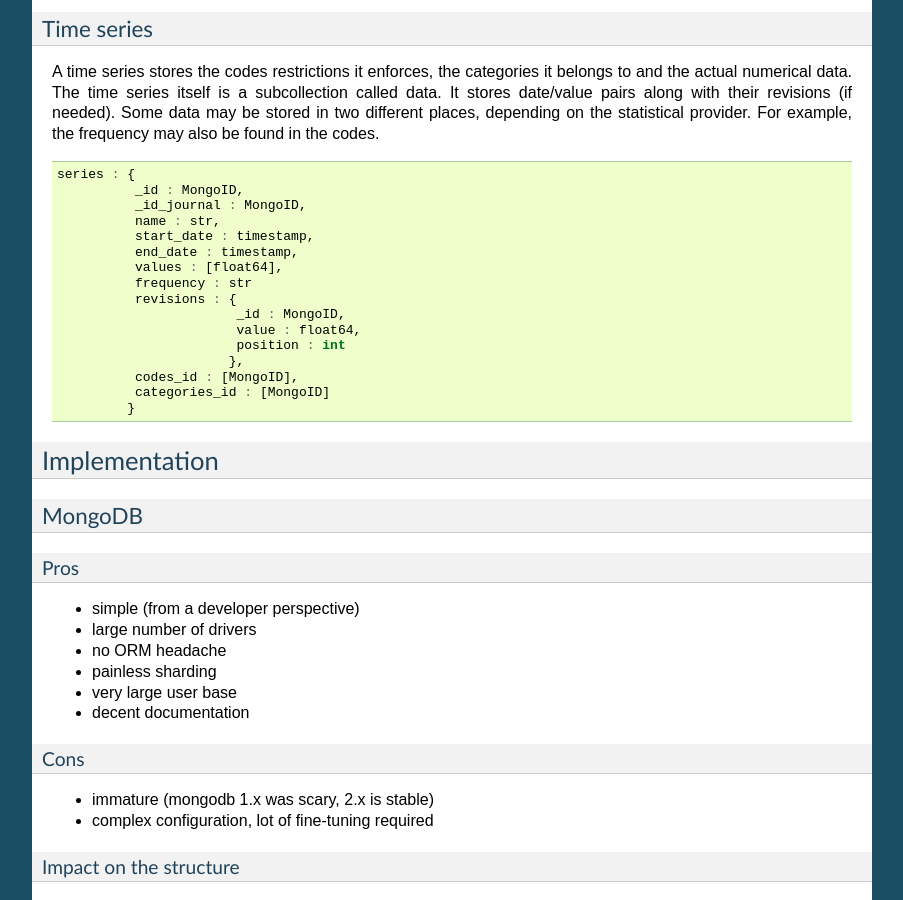
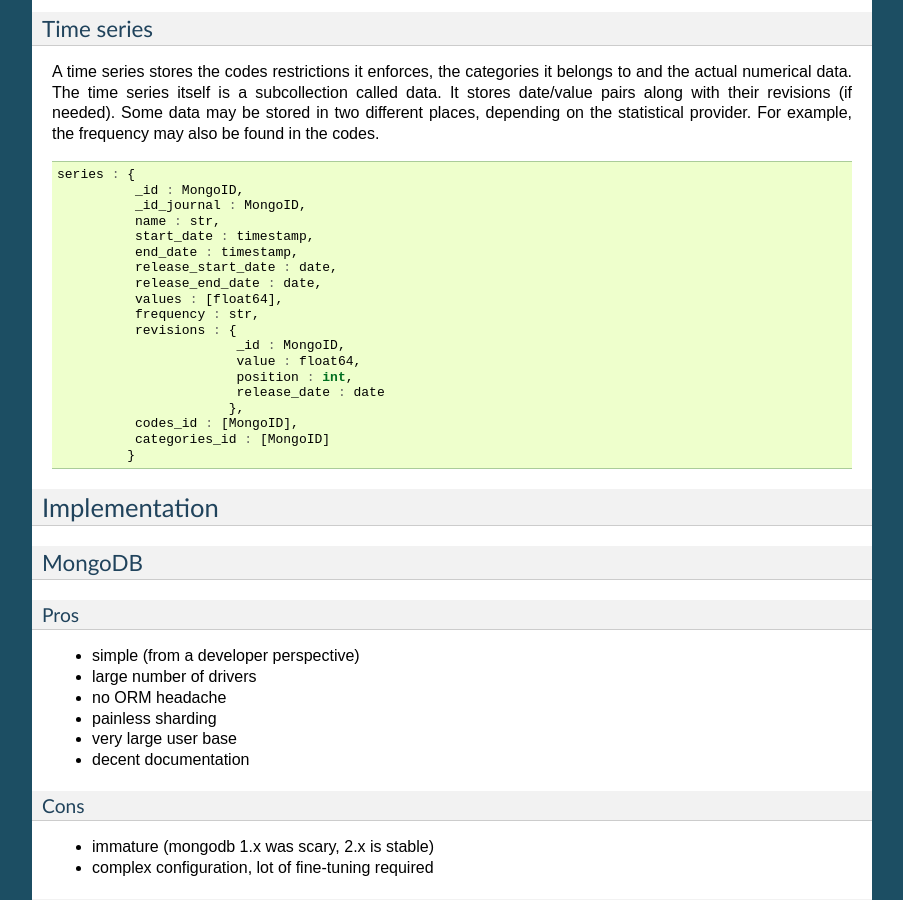
Before and after one commit to Widukind/dlstats, a Sphinx documentation site: the page built from documentation/database.rst, in a window 1280 px wide and 900 px high, scrolled down 1742 px. Shown: the whole window, without its empty margins (198-1101 px from the left). Built offline with Sphinx 7.4.7, drawn with Linux system fonts in a browser that asks for light colours; formulas are drawn with MathJax 3.

Commit message:
Release date attribute

```diff
--- a/documentation/database.rst
+++ b/documentation/database.rst
@@ -101,12 +101,15 @@
            name : str,
            start_date : timestamp,
            end_date : timestamp,
+           release_start_date : date,
+           release_end_date : date,
            values : [float64],
-           frequency : str
+           frequency : str,
            revisions : {
                         _id : MongoID,
                         value : float64,
-                        position : int
+                        position : int,
+                        release_date : date
                        },
            codes_id : [MongoID],
            categories_id : [MongoID]
```
